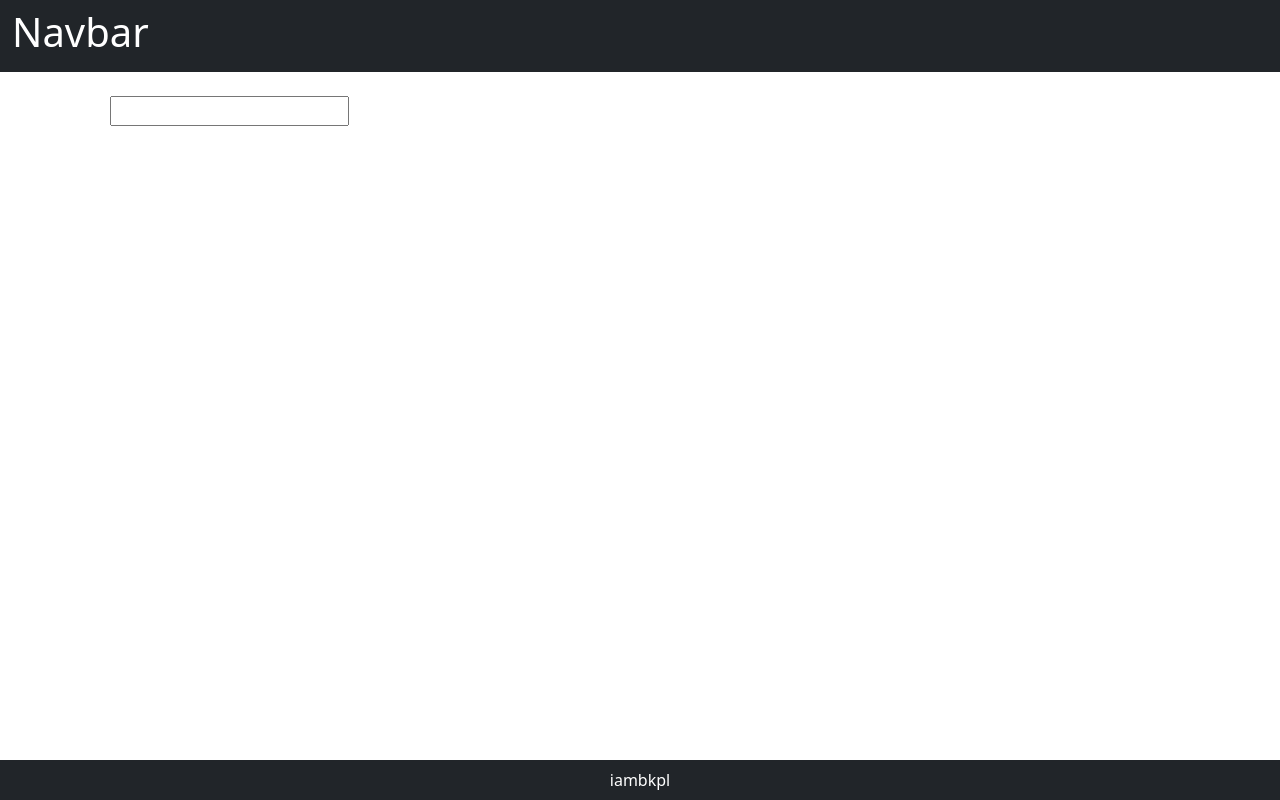
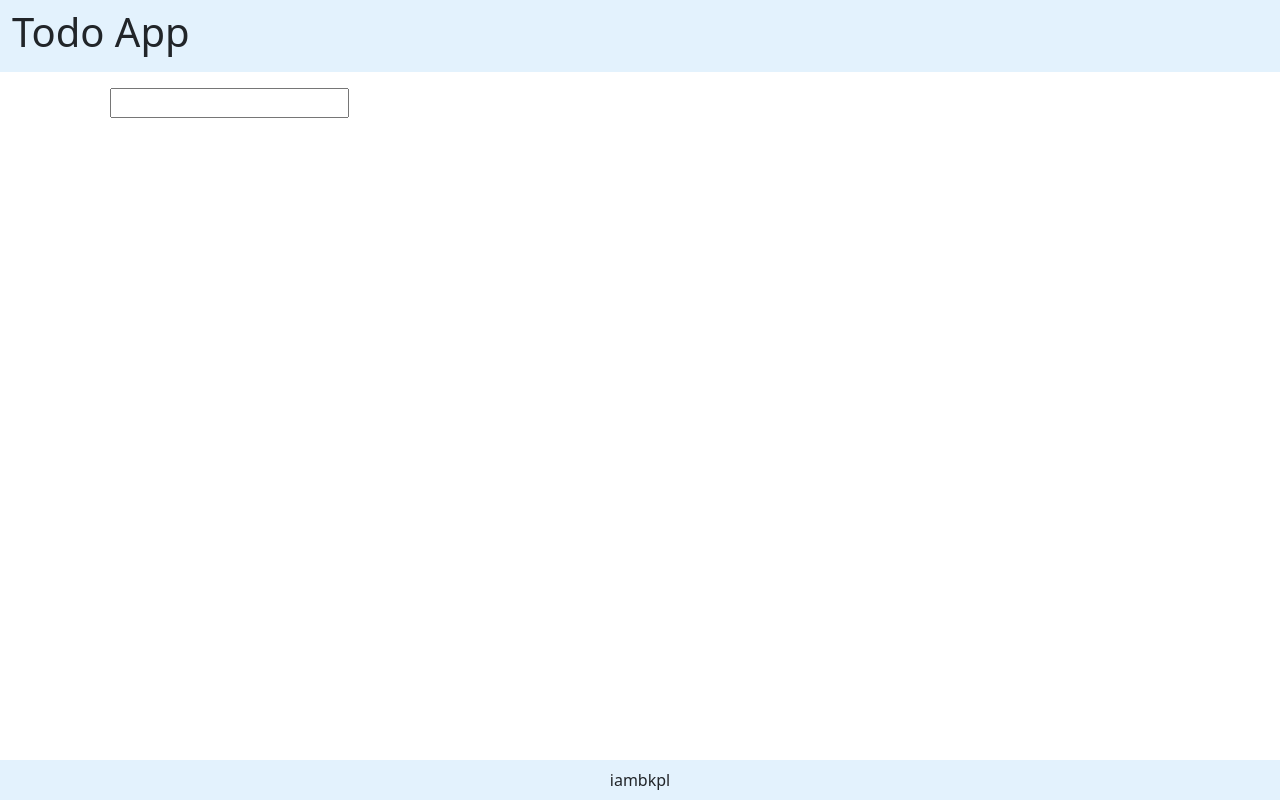
Before and after one commit to iam-bkpl/todo-react, a React (Create React App) app: page / in a window 1280 px wide. Built offline with nearby package versions, Linux system fonts and the light colour scheme.

Commit message:
change color

```diff
--- a/src/components/Footer.js
+++ b/src/components/Footer.js
@@ -1,10 +1,15 @@
 const Footer = () => {
   return (
-    <nav className="navbar fixed-bottom navbar-light bg-dark">
+    <nav className="navbar fixed-bottom navbar-light " style={style}>
       <div className="container-fluid">
-        <p className="m-auto text-white">iambkpl</p>
+        <p className="m-auto ">iambkpl</p>
       </div>
     </nav>
   );
 };
+
+const style = {
+  backgroundColor: "#e3f2fd",
+};
+
 export default Footer;
--- a/src/components/Navbar.js
+++ b/src/components/Navbar.js
@@ -1,13 +1,16 @@
 import React from "react";
 
 const Navbar = () => {
+  const style = {
+    backgroundColor: "#e3f2fd",
+  };
+
   return (
-    <nav className="navbar navbar-dark bg-dark mb-4">
+    <nav className="navbar   mb-3 " style={style}>
       <div className="container-fluid">
-        <h1 className="text-white">Navbar</h1>
+        <h1 className="">Todo App</h1>
       </div>
     </nav>
   );
 };
-
 export default Navbar;
```
